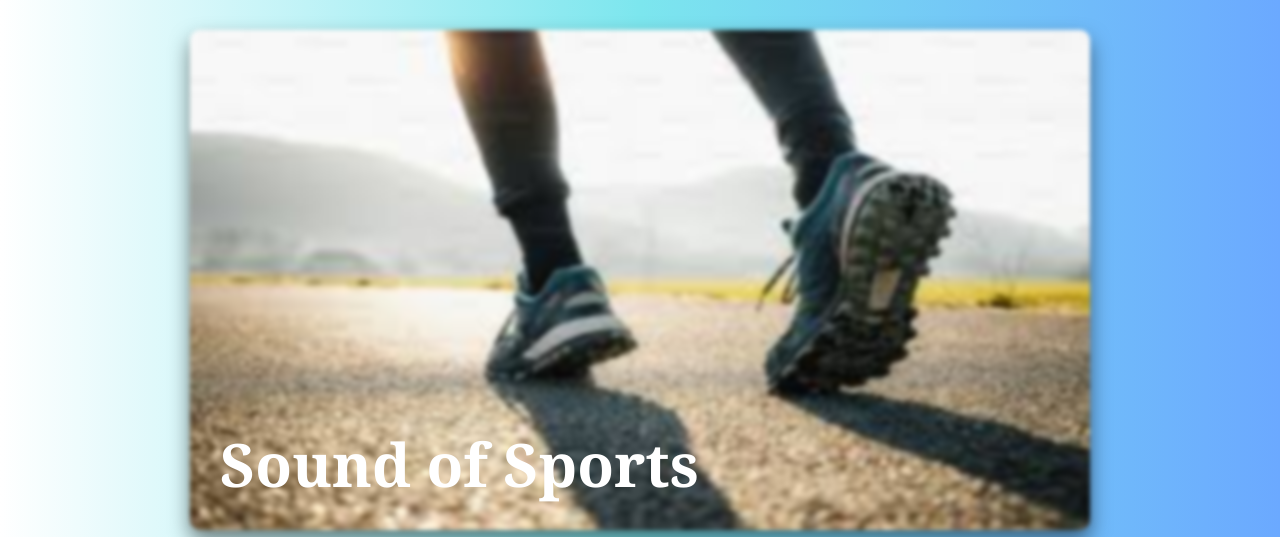
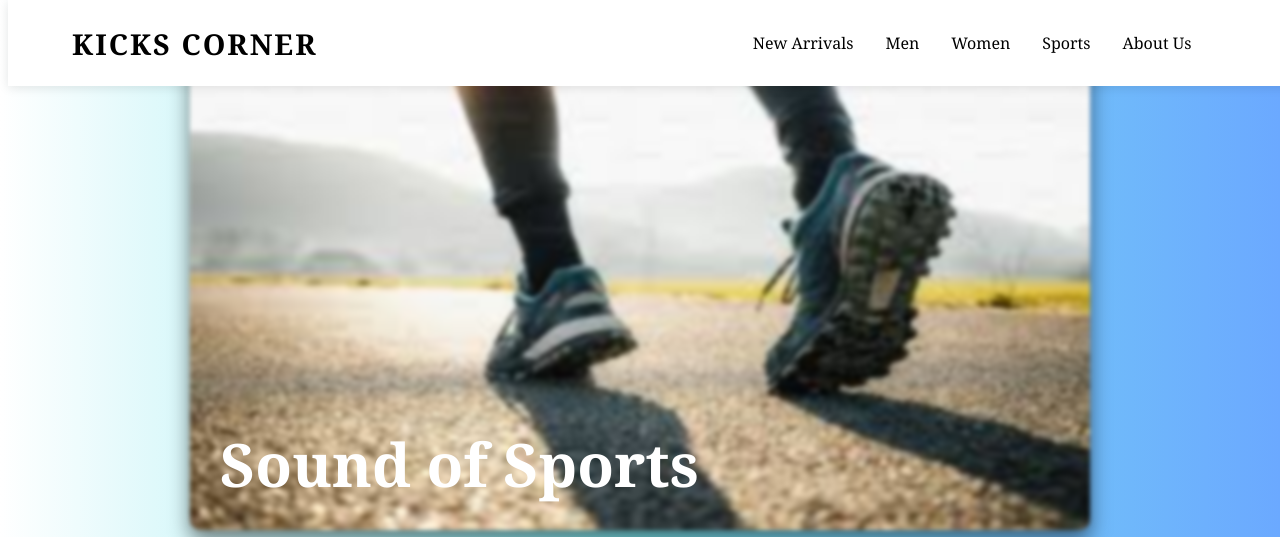
Before and after one commit to OpenStag/project-6, a PHP site: page /Sports.html in a window 1280 px wide. Shown: the top 537 px of the page. Run offline with PHP 8.4, Linux system fonts and the light colour scheme.

Commit message:
Update Sports.html & Sports.css

```diff
--- a/SportsShoes/Sports.css
+++ b/SportsShoes/Sports.css
@@ -4,6 +4,63 @@ body{
   overflow-y: auto;
   font-family: Cambria, Cochin, Georgia, Times, 'Times New Roman', serif;
 }
+
+ header {
+            background-color: white;
+            box-shadow: 0 2px 10px rgba(0,0,0,0.1);
+            padding: 1rem 5%;
+            position: fixed;
+            width: 100%;
+            top: 0;
+            z-index: 1000;
+            display: flex;
+            justify-content: space-between;
+            align-items: center;
+        }
+
+        .logo {
+            font-size: 1.8rem;
+            font-weight: 700;
+            color: var(--primary);
+            text-transform: uppercase;
+            letter-spacing: 2px;
+        }
+
+        nav ul {
+            display: flex;
+            list-style: none;
+        }
+
+        nav ul li {
+            margin-left: 2rem;
+            position: relative;
+        }
+
+        nav ul li a {
+            text-decoration: none;
+            color: var(--dark);
+            font-weight: 500;
+            transition: color 0.3s;
+            padding: 0.5rem 0;
+        }
+
+        nav ul li a:hover {
+            color: var(--secondary);
+        }
+
+        .cta-button {
+            background-color: var(--primary);
+            color: white;
+            padding: 0.7rem 1.5rem;
+            border-radius: 30px;
+            font-weight: 600;
+            transition: all 0.3s;
+        }
+
+        .cta-button:hover {
+            background-color: var(--secondary);
+            transform: translateY(-2px);
+        }
 
 .hero {
   position: relative;
--- a/SportsShoes/Sports.html
+++ b/SportsShoes/Sports.html
@@ -7,6 +7,19 @@
     <title>Document</title>
 </head>
 <body>
+   <header>
+        <div class="logo">Kicks Corner</div>
+        <nav>
+            <ul>
+                <li><a href="#">New Arrivals</a></li>
+                <li><a href="#">Men</a></li>
+                <li><a href="#">Women</a></li>
+                <li><a href="#">Sports</a></li>
+                <li><a href="#">About Us</a></li>
+                <li><a href="#" class="cta-button">Start Now</a></li>
+            </ul>
+        </nav>
+    </header>
     <section class="hero">
     <img src="SportsShoesImg/sport-main.jpg" alt="Running Shoes">
     <div class="hero-text">Sound of Sports</div>
```
